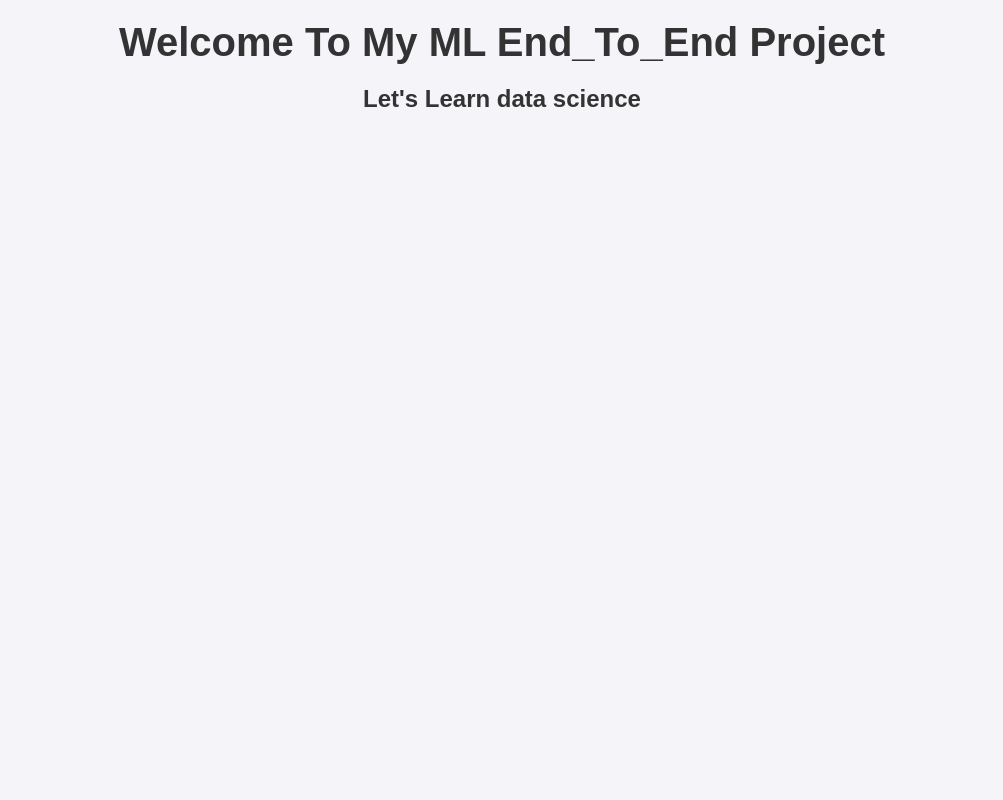
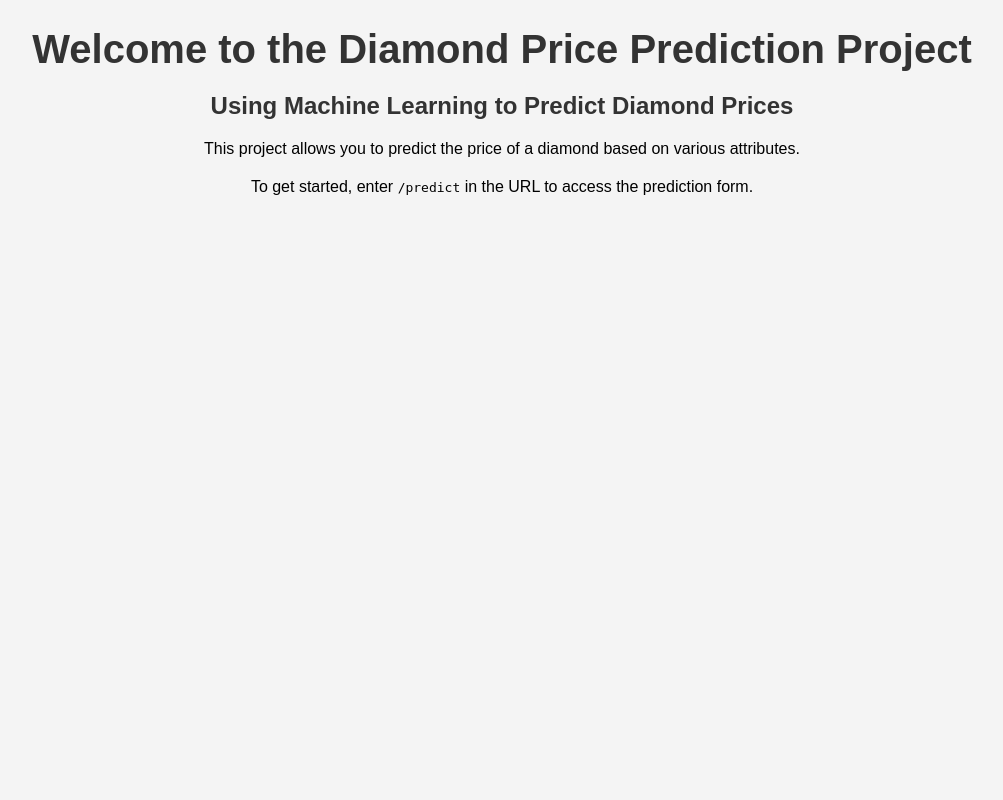
Before and after one commit to Arbajkhan777/DiamondPricePrediction-Docker-ML, a Flask app: page / in a window 1280 px wide. Shown: the whole page, without its empty margins (138-1141 px from the left). Run offline with Flask 3, Linux system fonts and the light colour scheme.

Commit message:
final CSS

```diff
--- a/app.py
+++ b/app.py
@@ -44,4 +44,4 @@ def predict_datapoint():
 
 #Execution begin
 if __name__ == '__main__':
-    app.run(host="0.0.0.0", port=5000)
+    app.run(host="0.0.0.0", port=5000, debug=True)
--- a/static/css/styles.css
+++ b/static/css/styles.css
@@ -74,3 +74,68 @@ input[type="submit"]:hover {
     text-align: center;
     margin-top: 50px;
 }
+
+
+
+
+/* Styling for intro and features */
+.intro, .features, .call-to-action {
+    max-width: 800px;
+    margin: 20px auto;
+    padding: 20px;
+    background-color: white;
+    border-radius: 8px;
+    box-shadow: 0px 0px 15px rgba(0, 0, 0, 0.1);
+}
+
+ul {
+    list-style-type: disc;
+    margin-left: 20px;
+}
+
+.call-to-action {
+    text-align: center;
+}
+
+.btn {
+    display: inline-block;
+    padding: 10px 20px;
+    background-color: #5cb85c;
+    color: white;
+    border-radius: 4px;
+    text-decoration: none;
+    font-size: 1.2em;
+}
+
+.btn:hover {
+    background-color: #4cae4c;
+}
+
+
+/* new added below for result page */
+
+body {
+    font-family: Arial, sans-serif;
+    text-align: center;
+    margin: 0;
+    padding: 0;
+    background-color: #f4f4f4;
+}
+.result {
+    color: #333;
+    background-color: #fff;
+    padding: 20px;
+    border-radius: 8px;
+    box-shadow: 0 4px 8px rgba(0, 0, 0, 0.1);
+    display: inline-block;
+    margin-top: 20px;
+}
+a {
+    display: inline-block;
+    margin-top: 20px;
+    text-decoration: none;
+    color: #007bff;
+}
+a:hover {
+    text-decoration: underline;
+}
--- a/templates/index.html
+++ b/templates/index.html
@@ -1,6 +1,38 @@
+<!DOCTYPE html>
+<html lang="en">
 <head>
+    <meta charset="UTF-8">
+    <meta name="viewport" content="width=device-width, initial-scale=1.0">
+    <title>Diamond Price Prediction</title>
+    <link rel="stylesheet" type="text/css" href="{{ url_for('static', filename='css/styles.css') }}">
+    <style>
+        body {
+            font-family: Arial, sans-serif;
+            text-align: center;
+            margin: 0;
+            padding: 0;
+            background-color: #f4f4f4;
+        }
+        h1, h2 {
+            color: #333;
+        }
+        p {
+            margin: 20px 0;
+        }
+    </style>
+</head>
+<body>
+    <h1>Welcome to the Diamond Price Prediction Project</h1>
+    <h2>Using Machine Learning to Predict Diamond Prices</h2>
+    <p>This project allows you to predict the price of a diamond based on various attributes.</p>
+    <p>To get started, enter <code>/predict</code> in the URL to access the prediction form.</p>
+</body>
+</html>
+
+
+<!-- <head>
     <link rel="stylesheet" type="text/css" href="{{ url_for('static', filename='css/styles.css') }}">
 </head>
 
 <h1>Welcome To My ML End_To_End Project</h1>
-<h2>Let's Learn data science</h2>
+<h2>Let's Learn data science</h2> -->
```
Also changed, not shown: templates/result.html (+15 -1 lines).
